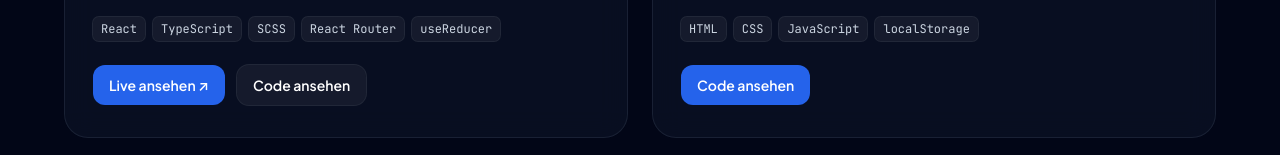
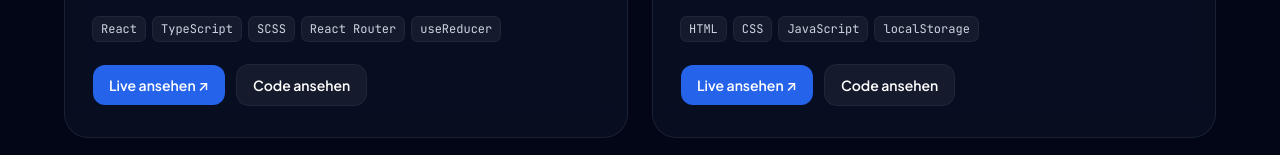
Before and after one commit to MauroJ13/Portfolio, a website built with Vite: page index.html in a window 1280 px wide. Shown: the part 3345-3500 px from the top of the page. Built offline with nearby package versions, Linux system fonts and the light colour scheme.

Commit message:
deplox fix

```diff
--- a/index.html
+++ b/index.html
@@ -628,7 +628,7 @@
               class="lift glass rounded-3xl p-3 sm:p-4 flex flex-col min-w-0"
             >
               <a
-                href="https://github.com/MauroJ13/Notiz-App"
+                href="https://mauroj13.github.io/Notiz-App/"
                 target="_blank"
                 rel="noopener"
                 class="shot block overflow-hidden rounded-2xl ring-1 ring-white/10"
@@ -672,10 +672,17 @@
                 </div>
                 <div class="mt-auto pt-6 flex flex-wrap gap-3">
                   <a
+                    href="https://mauroj13.github.io/Notiz-App/"
+                    target="_blank"
+                    rel="noopener"
+                    class="inline-flex items-center gap-2 rounded-xl bg-blue-600 hover:bg-blue-500 transition px-4 py-2.5 text-sm font-semibold"
+                    >Live ansehen ↗</a
+                  >
+                  <a
                     href="https://github.com/MauroJ13/Notiz-App"
                     target="_blank"
                     rel="noopener"
-                    class="inline-flex items-center gap-2 rounded-xl bg-blue-600 hover:bg-blue-500 transition px-4 py-2.5 text-sm font-semibold"
+                    class="inline-flex items-center gap-2 rounded-xl bg-white/5 ring-1 ring-white/10 hover:ring-white/30 transition px-4 py-2.5 text-sm font-semibold"
                     >Code ansehen</a
                   >
                 </div>
--- a/vite.config.js
+++ b/vite.config.js
@@ -1,7 +1,6 @@
 import { defineConfig } from "vite";
 
-// GitHub Pages: https://mauroj13.github.io/portfolio/
-// Heisst dein Repository anders, hier den Namen anpassen.
+// Relative Pfade: funktioniert auf GitHub Pages egal wie das Repository heisst
 export default defineConfig({
-  base: "/portfolio/",
+  base: "./",
 });
```
Also changed, not shown: README.md.
